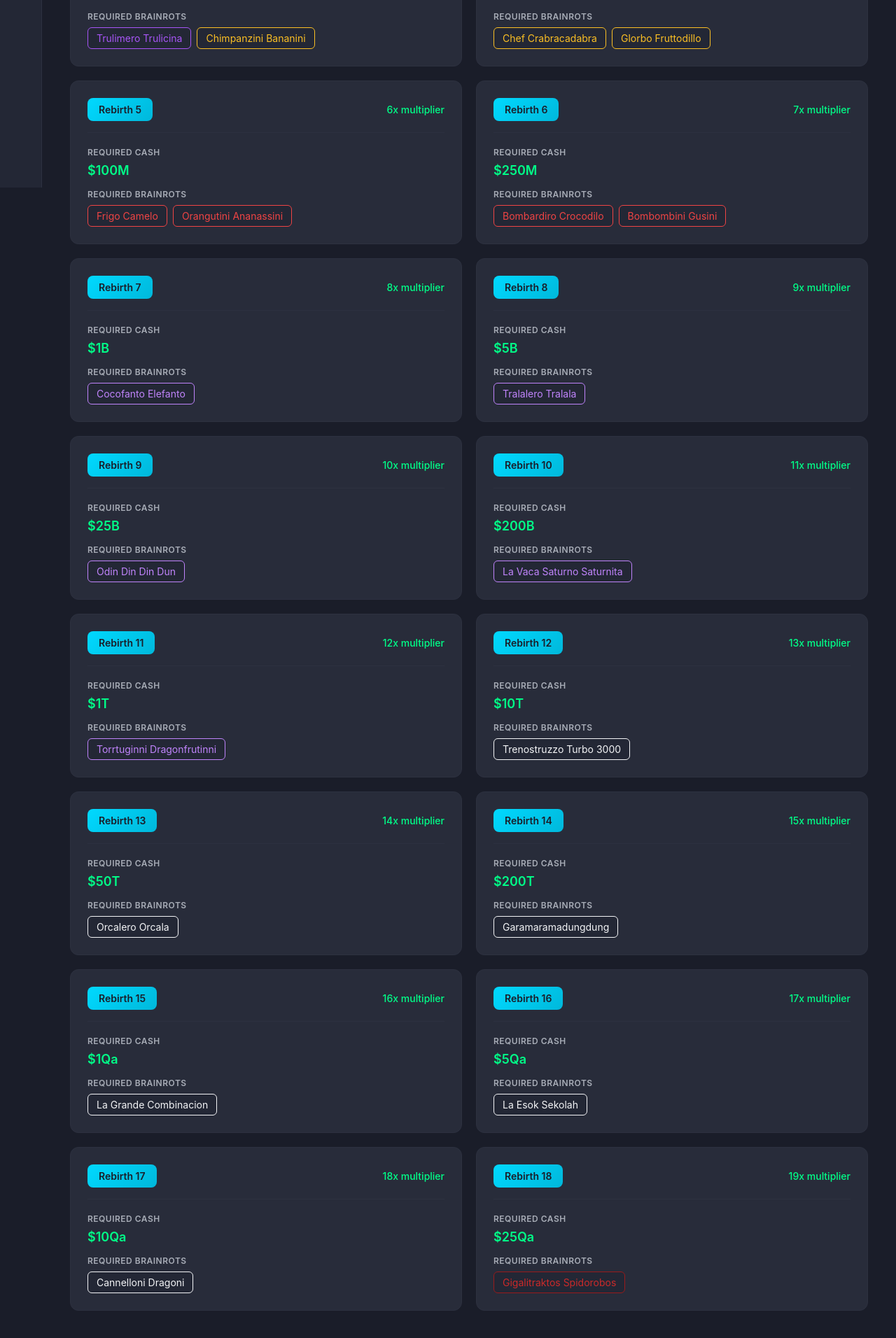
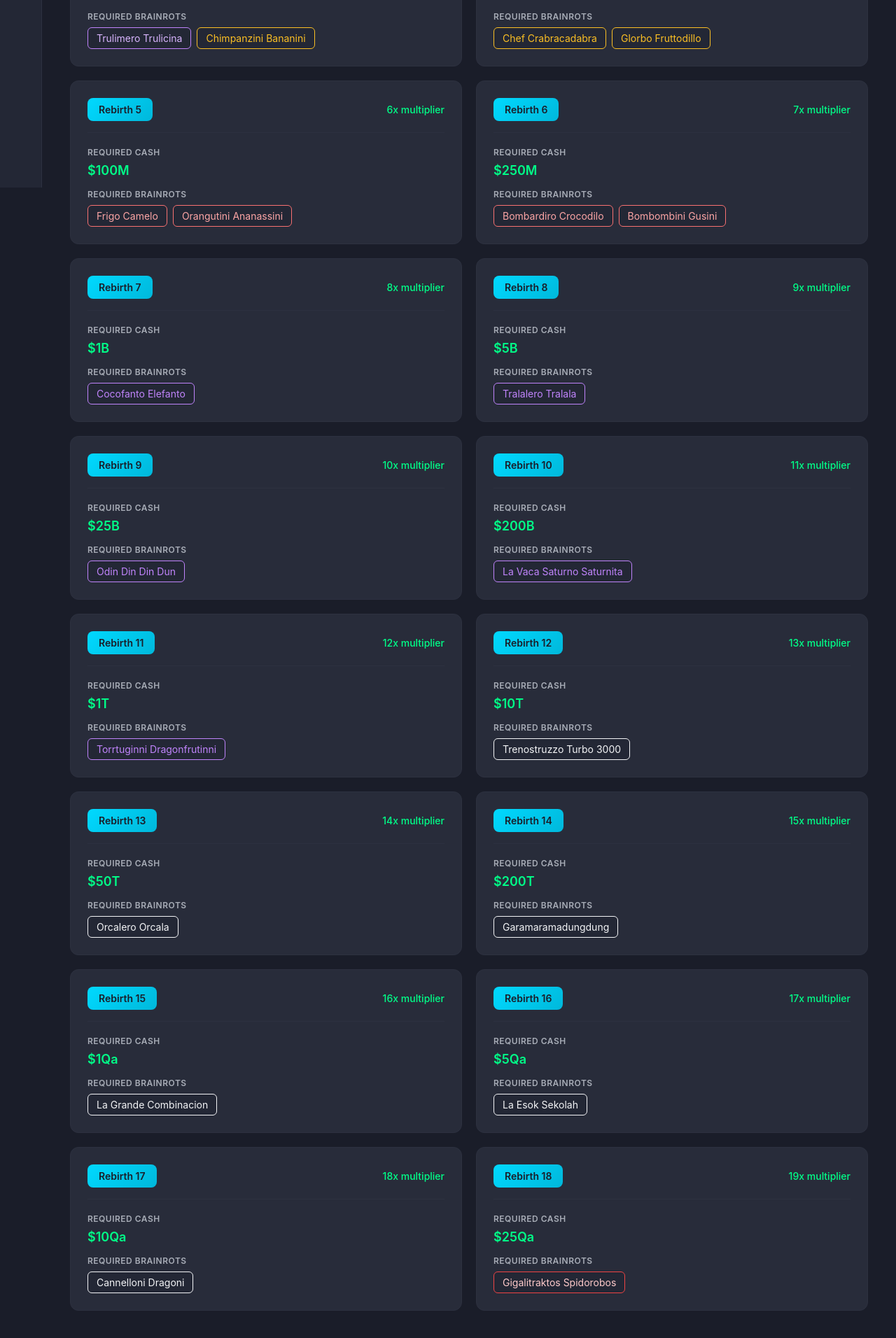
Before and after one commit to bryce-schultz/brainrot-info, a Vue app: page / in a window 1280 px wide. Shown: the part 532-2444 px from the top of the page at 70% size. Built offline with nearby package versions, Linux system fonts and the light colour scheme.

Commit message:
litehouse audit fix

```diff
--- a/index.html
+++ b/index.html
@@ -2,9 +2,9 @@
 <html lang="en">
   <head>
     <meta charset="UTF-8" />
-    <meta http-equiv="Content-Security-Policy" content="default-src 'none'; script-src 'self'; style-src 'self' 'unsafe-inline'; img-src 'self' data:; connect-src 'self'; base-uri 'self'; form-action 'none';">
     <link rel="icon" type="image/svg+xml" href="/favicon.svg" />
     <meta name="viewport" content="width=device-width, initial-scale=1.0" />
+    <meta name="description" content="Brainrot Info is a fast reference for Fortnite Steal the Brainrot with rebirth requirements, production stats, and an income calculator." />
     <title>Brainrot Info</title>
   </head>
   <body>
--- a/src/style.css
+++ b/src/style.css
@@ -421,12 +421,12 @@ body {
 
 .brainrot-tag.rarity-common    { border-color: #00ff88; color: #00ff88; }
 .brainrot-tag.rarity-rare      { border-color: #4a9eff; color: #4a9eff; }
-.brainrot-tag.rarity-epic      { border-color: #a855f7; color: #a855f7; }
+.brainrot-tag.rarity-epic      { border-color: #c084fc; color: #d8b4fe; }
 .brainrot-tag.rarity-legendary { border-color: #fbbf24; color: #fbbf24; }
-.brainrot-tag.rarity-mythic    { border-color: #ef4444; color: #ef4444; }
+.brainrot-tag.rarity-mythic    { border-color: #f87171; color: #fca5a5; }
 .brainrot-tag.rarity-brainrotgod { border-color: #c084fc; color: #c084fc; }
 .brainrot-tag.rarity-secret    { border-color: #f3f4f6; color: #f3f4f6; }
-.brainrot-tag.rarity-eternal   { border-color: #991b1b; color: #cb2a2a; }
+.brainrot-tag.rarity-eternal   { border-color: #ef4444; color: #fecaca; }
 .brainrot-tag.rarity-goat      { border-color: #00d9ff; color: #00d9ff; }
 
 /* Content Placeholder */
```
Also changed, not shown: 1 other file (tests, documents, lock files or other folders).
